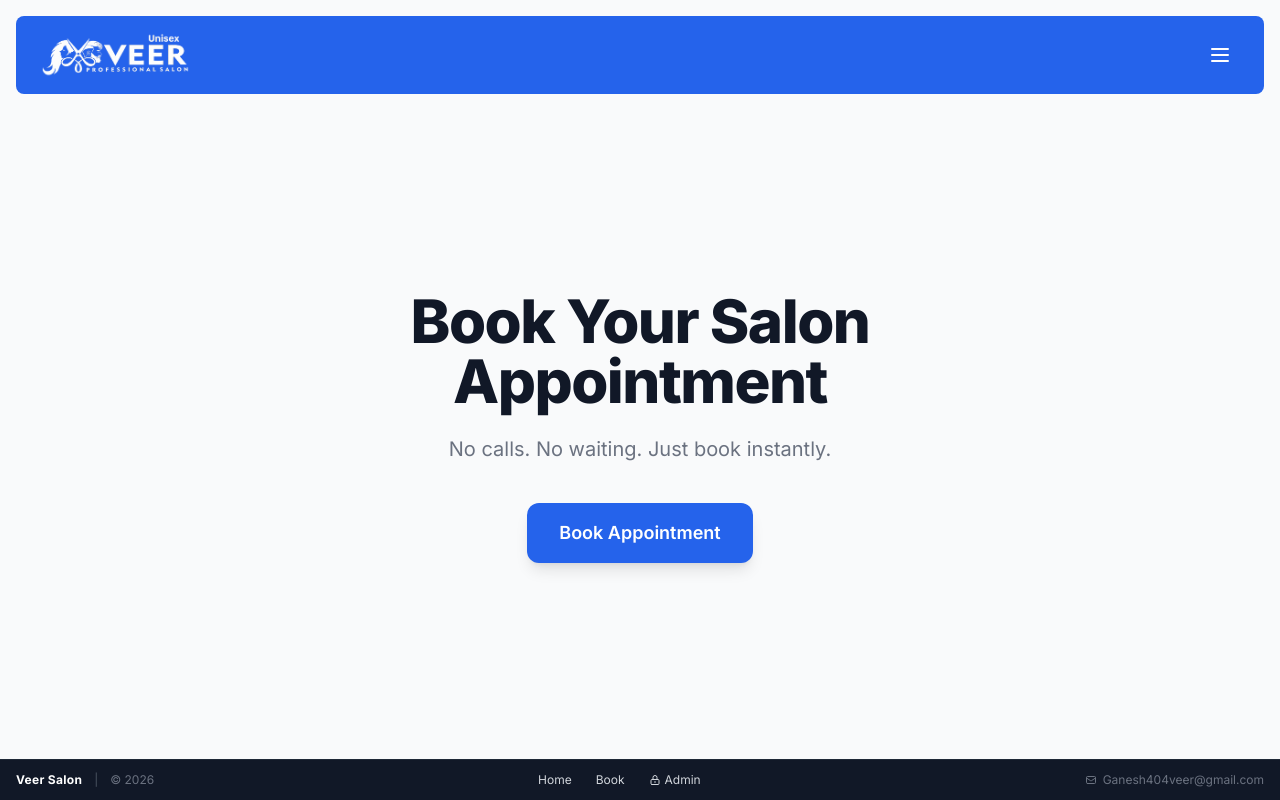
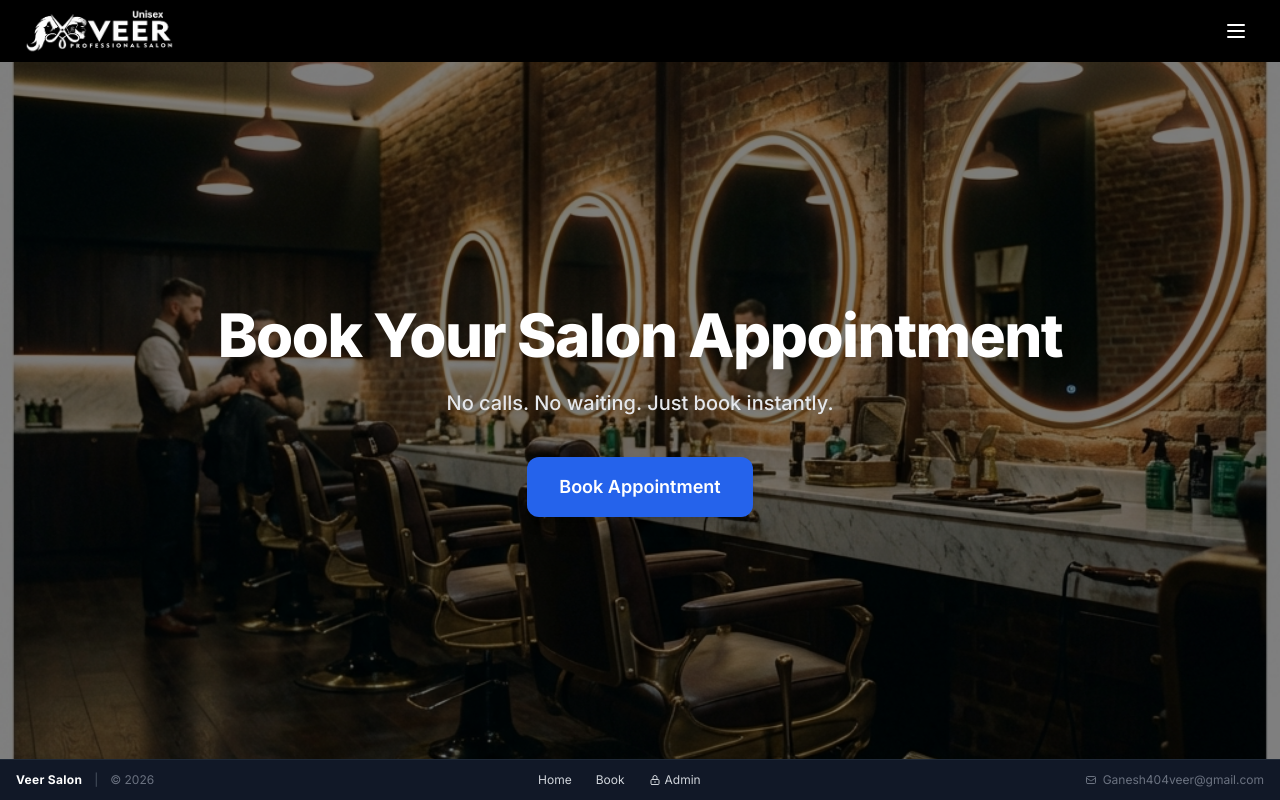
Before and after one commit to neerajk001/veer-saloon, a Next.js app in the folder frontend/: page / in a window 1280 px wide. Built offline with nearby package versions, Linux system fonts and the light colour scheme.

Commit message:
ui changes

```diff
--- a/frontend/app/page.tsx
+++ b/frontend/app/page.tsx
@@ -6,7 +6,7 @@ export default function Home() {
   return (
     <div className="min-h-screen bg-gray-50 flex flex-col">
       {/* Header */}
-      <header className="bg-blue-600 px-6 py-4 flex items-center justify-between mt-4 mx-4 rounded-lg">
+      <header className="bg-black px-6 py-2 flex items-center justify-between">
         <div className="flex items-center gap-2">
           <Image src="/logo.png" alt="Veer Salon" width={150} height={40} className="object-contain" />
         </div>
@@ -28,19 +28,34 @@ export default function Home() {
       </header>
 
       {/* Hero Section */}
-      <main className="flex-1 flex flex-col items-center justify-center p-6 text-center">
-        <h1 className="text-4xl md:text-6xl font-extrabold text-gray-900 mb-6 max-w-3xl tracking-tight">
+      <main className="flex-1 flex flex-col items-center justify-center p-6 text-center relative overflow-hidden">
+        {/* Background Image */}
+        <div className="absolute inset-0 z-0">
+          <Image
+            src="/hero_salon_bg.png"
+            alt="Salon Background"
+            fill
+            className="object-cover"
+            priority
+          />
+          <div className="absolute inset-0 bg-black/50" />
+        </div>
+
+        {/* Content */}
+        <div className="relative z-10 flex flex-col items-center max-w-4xl mx-auto">
+          <h1 className="text-4xl md:text-6xl font-extrabold text-white mb-6 tracking-tight drop-shadow-lg">
             Book Your Salon Appointment
           </h1>
-        <p className="text-lg md:text-xl text-gray-500 mb-10 max-w-xl">
+          <p className="text-lg md:text-xl text-gray-200 mb-10 max-w-xl font-medium drop-shadow-md">
             No calls. No waiting. Just book instantly.
           </p>
           <Link
             href="/book"
-          className="bg-blue-600 hover:bg-blue-700 text-white text-lg font-semibold px-8 py-4 rounded-xl transition-all shadow-lg hover:shadow-xl"
+            className="bg-blue-600 hover:bg-blue-700 text-white text-lg font-semibold px-8 py-4 rounded-xl transition-all shadow-lg hover:shadow-xl transform hover:-translate-y-1"
           >
             Book Appointment
           </Link>
+        </div>
       </main>
 
       {/* Footer */}
```
Also changed, not shown: frontend/public/hero_salon_bg.png (added). Lines whose indentation alone changed are shown as unchanged.
